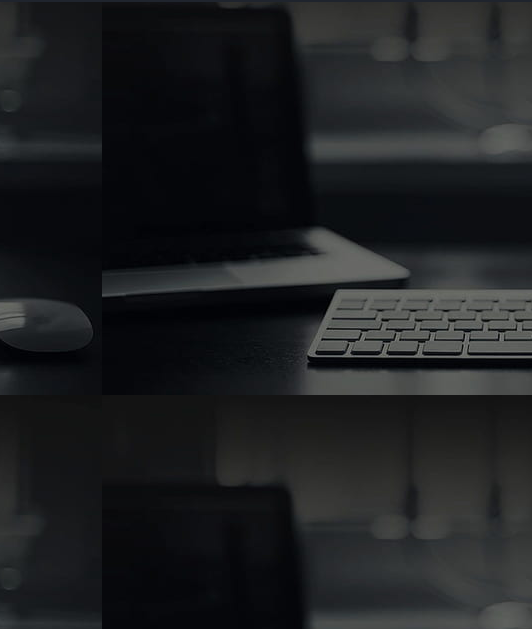
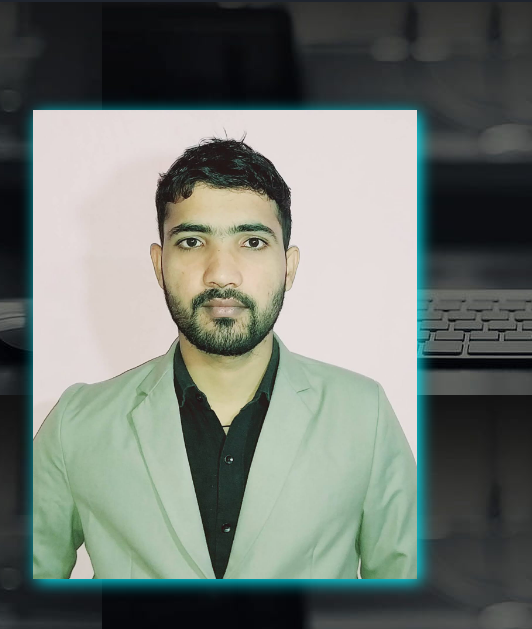
Before and after one commit to Kamal9061/Portfolio, a plain HTML site: page index.html in a window 1280 px wide. Shown: the part 83-712 px from the top of the page, 748-1280 px from the left. Drawn offline with nearby package versions, Linux system fonts and the light colour scheme; the site is published under a folder, as on GitHub Pages, so addresses that start at the root find nothing.

Commit message:
Update index.html

```diff
--- a/index.html
+++ b/index.html
@@ -6,7 +6,7 @@
     <title>My Portfolio</title>
     <!-- box-icons -->
     <link href='https://unpkg.com/boxicons@2.1.4/css/boxicons.min.css' rel='stylesheet'>
-    <link rel="icon" href="/favicon.png" type="image/png">
+    <link rel="icon" href="favicon.png" type="image/png">
 
     <!-- font awesome cdnjs link -->
     <link rel="stylesheet" href="https://cdnjs.cloudflare.com/ajax/libs/font-awesome/6.4.2/css/all.min.css">
@@ -51,7 +51,7 @@
             <!-- <a href="#" class="btn">Download CV</a> -->
         </div>
         <div class="home-img">
-            <img src="/mypic.jpeg" alt="">
+            <img src="mypic.jpeg" alt="">
         </div>
 
     </section>
```
